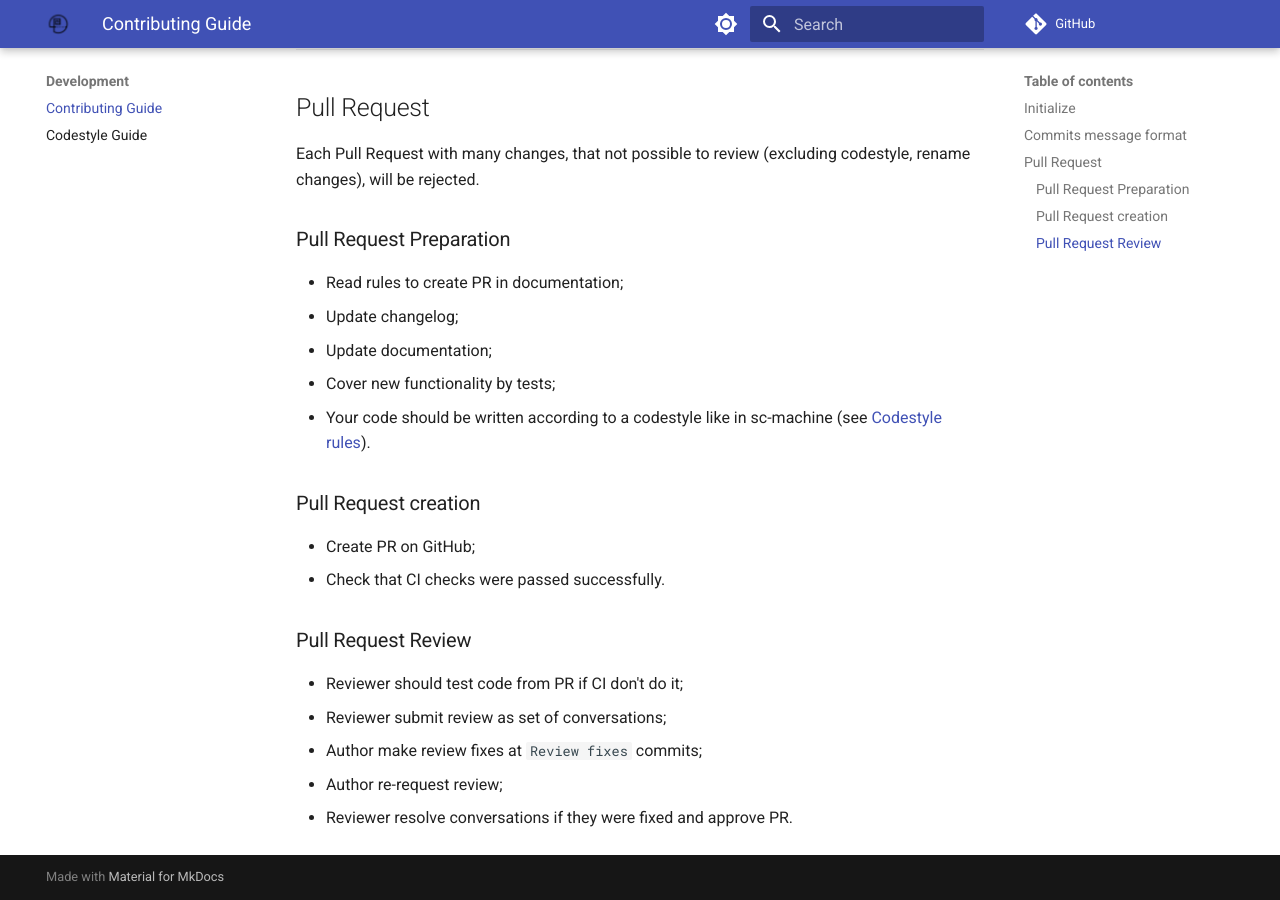
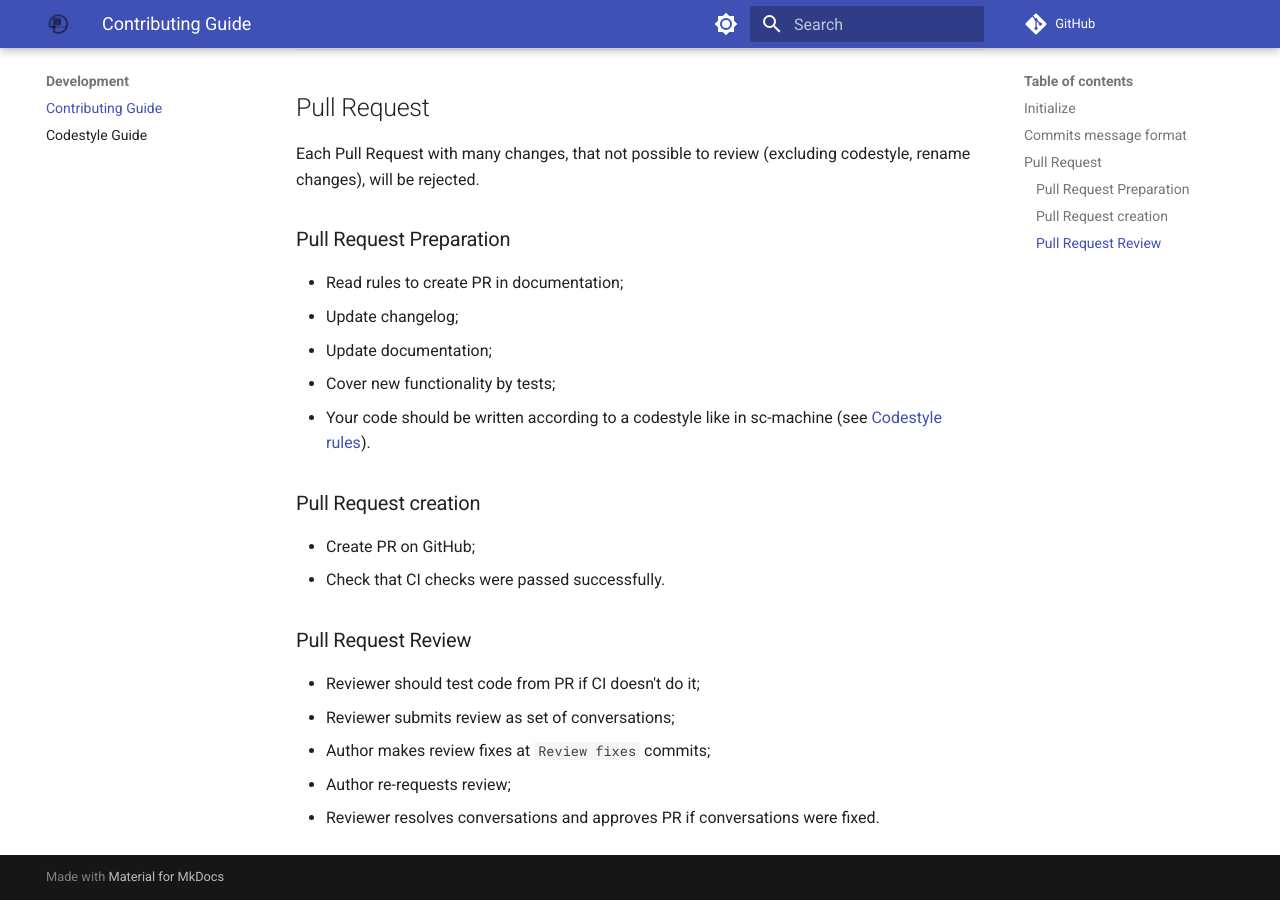
Before and after one commit to ostis-ai/scp-machine, an MkDocs documentation site: the page built from docs/CONTRIBUTING.md, in a window 1280 px wide and 900 px high, scrolled down 2257 px. Built offline with MkDocs 1.6.1 and Material for MkDocs 9.7.7, drawn with Linux system fonts in a browser that asks for light colours; comment, search, counter and statistics services are not loaded.

Commit message:
[docs] Fix grammar in CONTRIBUTING.md

```diff
--- a/docs/CONTRIBUTING.md
+++ b/docs/CONTRIBUTING.md
@@ -109,8 +109,8 @@ Each Pull Request with many changes, that not possible to review (excluding code
 
 ### Pull Request Review
 
- - Reviewer should test code from PR if CI don't do it;
- - Reviewer submit review as set of conversations;
- - Author make review fixes at `Review fixes` commits;
- - Author re-request review;
- - Reviewer resolve conversations if they were fixed and approve PR.
+ - Reviewer should test code from PR if CI doesn't do it;
+ - Reviewer submits review as set of conversations;
+ - Author makes review fixes at `Review fixes` commits;
+ - Author re-requests review;
+ - Reviewer resolves conversations and approves PR if conversations were fixed.
```
